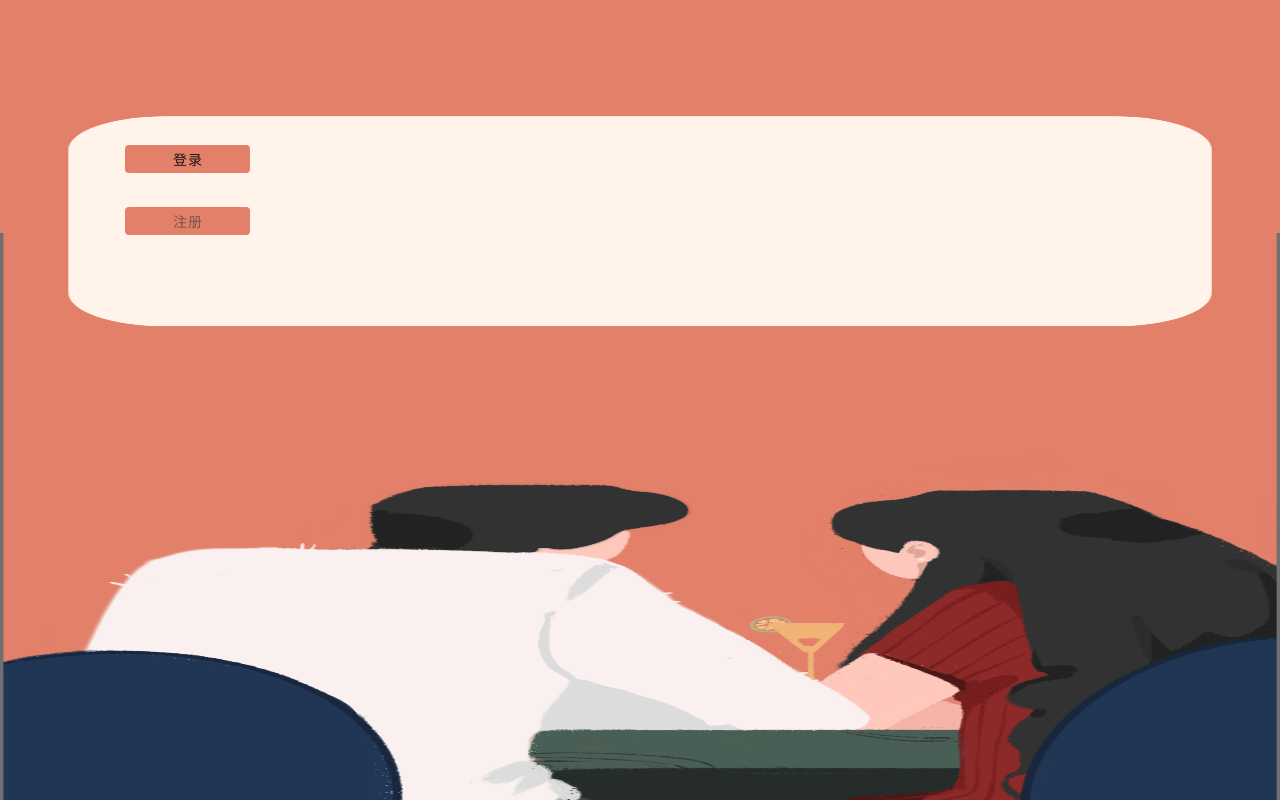
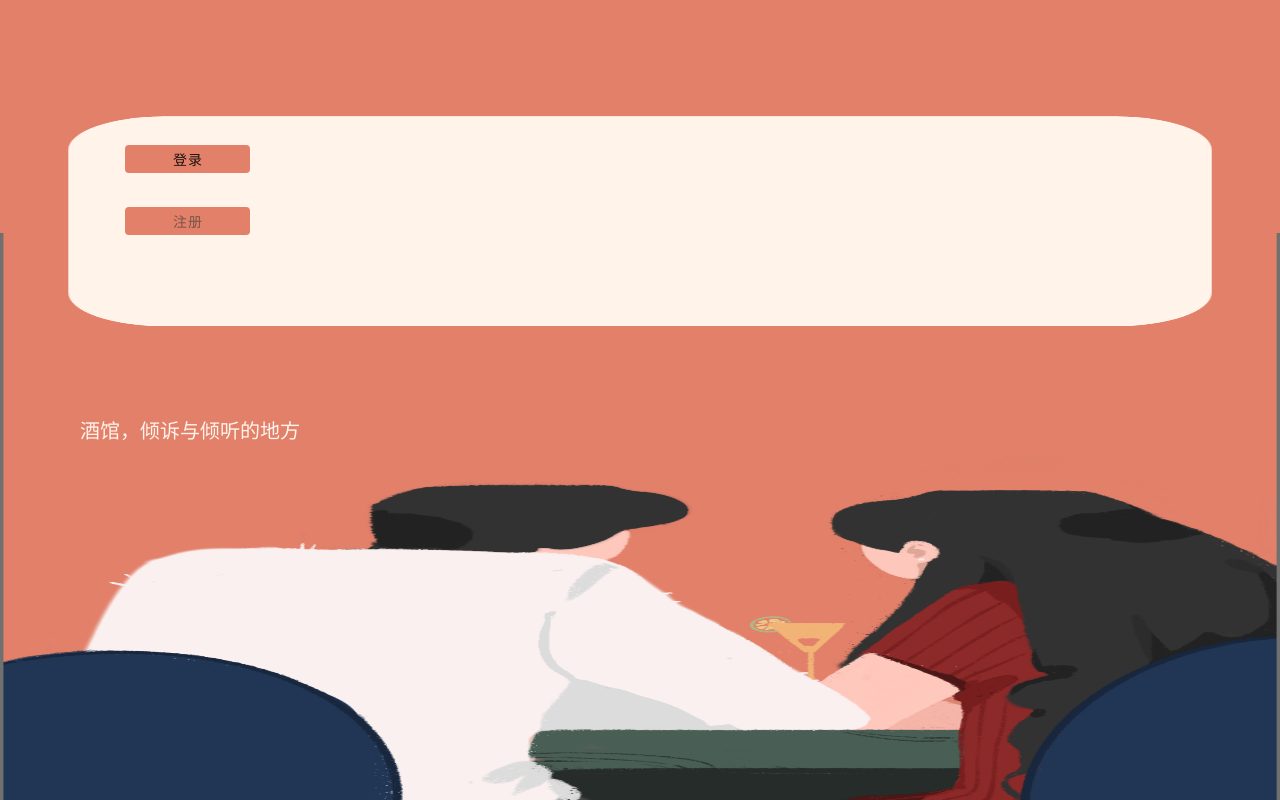
Before and after one commit to Quophic/JiuGuan, a Vue app in the folder jiuguan/: page / in a window 1280 px wide. Built offline with nearby package versions, Linux system fonts and the light colour scheme.

Commit message:
:sparkles: 更新slogan显示

```diff
--- a/jiuguan/src/views/Start.vue
+++ b/jiuguan/src/views/Start.vue
@@ -2,6 +2,9 @@
   <div id="start">
     <div class="background">
       <img :src="startSrc" width="100%" height="100%" alt="" />
+    </div>
+    <div class="slogan">
+      <p class="slogan">酒馆，倾诉与倾听的地方</p>
     </div>
     <div class="button">
       <a href="/login">
@@ -45,6 +48,16 @@ export default {
   height: 30px;
 }
 
+.slogan {
+  position: absolute;
+  width: 220px;
+  height: 28px;
+  left: 40px;
+  bottom: 170px;
+  font-size: 20px;
+  color: #FFF3EA;
+}
+
 .background {
   position: fixed;
   top: 0;
```
